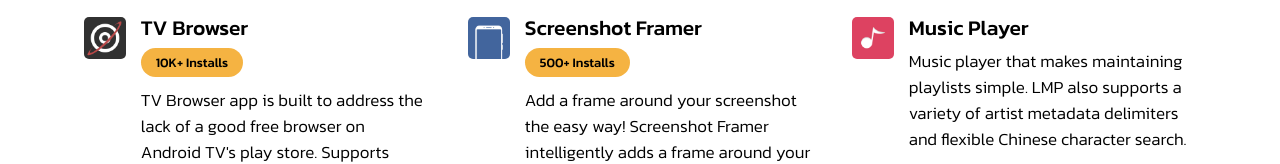
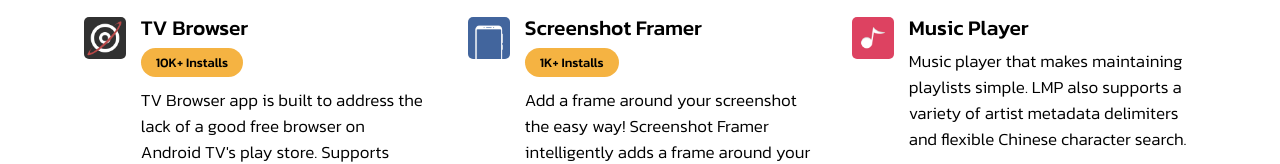
Before and after one commit to 8kdesign/LogicUI, a Next.js app: page / in a window 1280 px wide. Shown: the part 341-505 px from the top of the page. Built offline with nearby package versions, Linux system fonts and the light colour scheme.

Commit message:
New logo

```diff
--- a/next.config.js
+++ b/next.config.js
@@ -1,6 +1,6 @@
 /** @type {import('next').NextConfig} */
 const nextConfig = {
-  reactStrictMode: true,
-}
+	reactStrictMode: true,
+};
 
-module.exports = nextConfig
+module.exports = nextConfig;
--- a/pages/index.js
+++ b/pages/index.js
@@ -37,10 +37,10 @@
 					property="og:description"
 					content="Apps and concepts by LogicUI"
 				/>
-				{/* <meta
+				<meta
 					property="og:image"
-					content="https://firebasestorage.googleapis.com/v0/b/logicui-9667a.appspot.com/o/others%2Flogicui_banner.png?alt=media&token=506832a0-2425-4125-b0b8-13e3e8266dff"
-				/> */}
+					content="https://firebasestorage.googleapis.com/v0/b/logicui-9667a.appspot.com/o/others%2FBanner.png?alt=media&token=4eb70d41-f800-423a-93b2-9c0608f82f76"
+				/>
 			</Head>
 			<Container style={{ paddingTop: 50, paddingBottom: 50 }}>
 				<div className="Container--space-between">
@@ -227,7 +227,7 @@
 		name: "Screenshot Framer",
 		description:
 			"Add a frame around your screenshot the easy way! Screenshot Framer intelligently adds a frame around your screenshots without skewing or cropping it.",
-		installs: "500+ Installs",
+		installs: "1K+ Installs",
 		link: "https://play.google.com/store/apps/details?id=com.logicui.screenshotframer",
 	},
 	{
```
Also changed, not shown: 2 other files (tests, documents, lock files or other folders).
